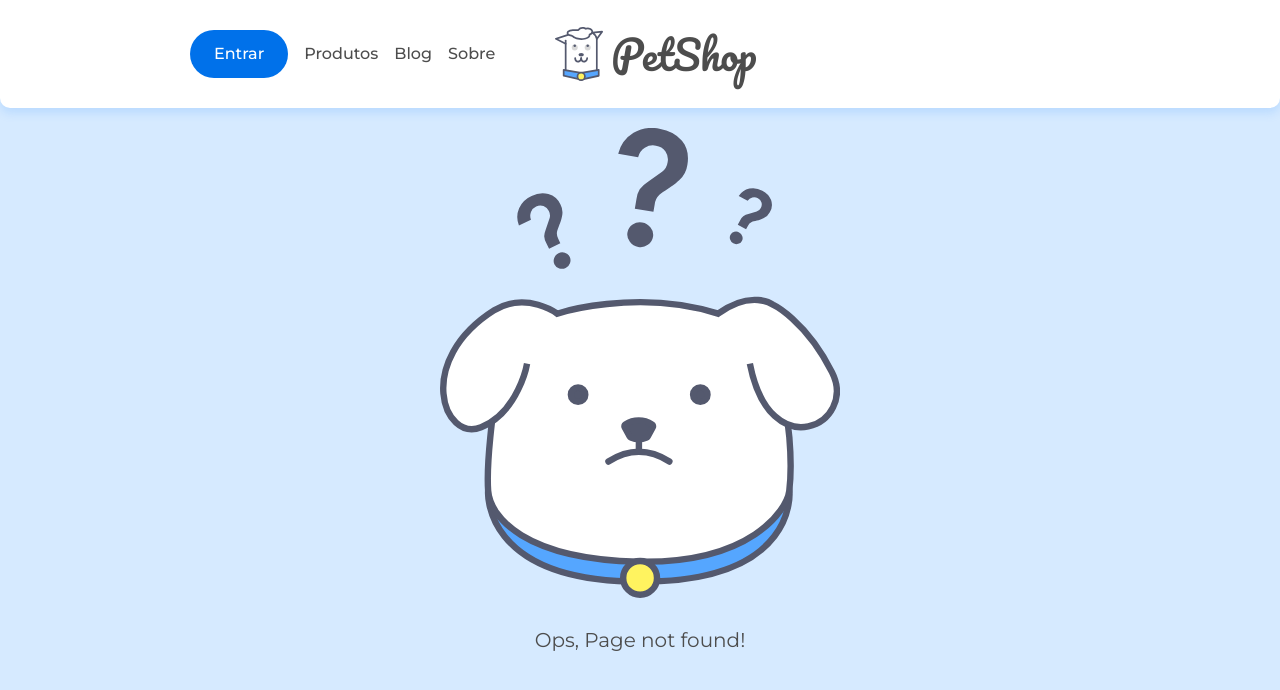
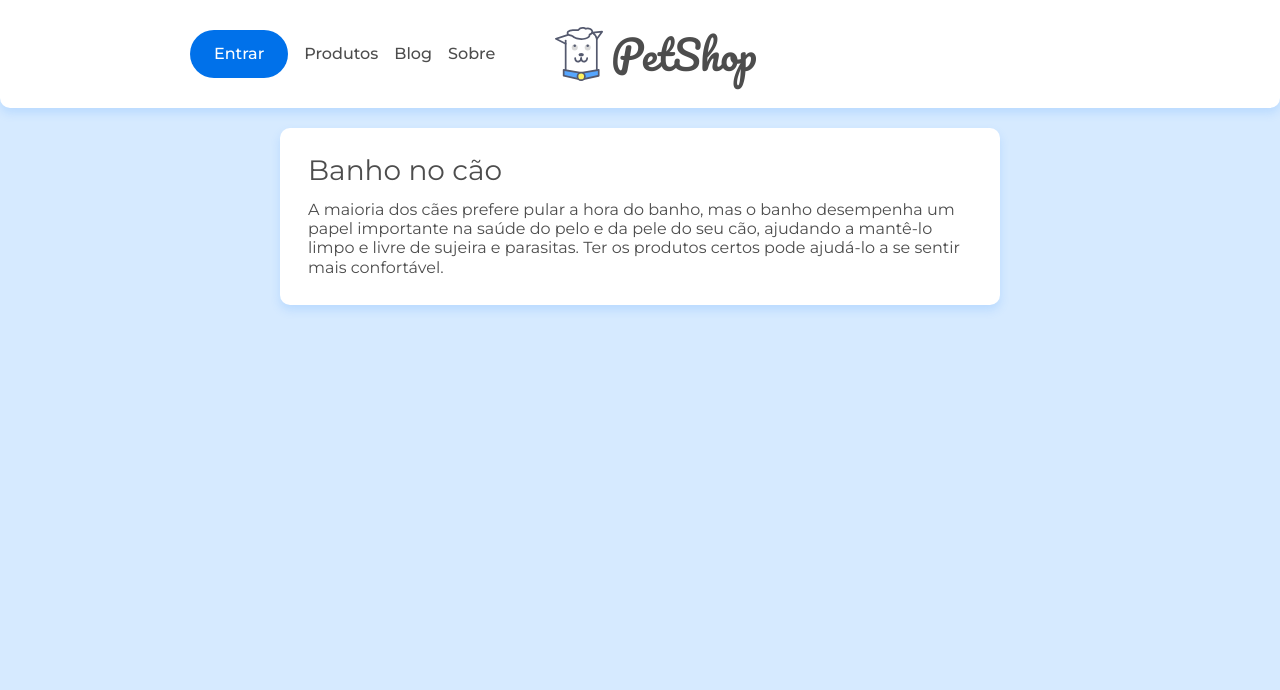
Before and after one commit to Felipe-Borba/alura-reactjs, a React (Create React App) app: page /posts/1 in a window 1280 px wide. Before the commit this address had no page. Shown: the top 690 px of the page. Built offline with nearby package versions, Linux system fonts and the light colour scheme; data requests are answered from the project's data file.

Commit message:
04-02 display post

```diff
--- a/src/App.jsx
+++ b/src/App.jsx
@@ -6,6 +6,7 @@
 import Sobre from './paginas/Sobre';
 import Page404 from './paginas/Page404'
 import NavBar from './components/NavBar'
+import Post from './paginas/Post';
 
 function App() {
 
@@ -13,15 +14,23 @@
     <Router>
       <NavBar />
       <Switch>
+
         <Route exact path='/'>
           <Home />
         </Route>
+
         <Route path='/sobre'>
           <Sobre />
         </Route>
+
+        <Route path='/posts/:id'>
+          <Post />
+        </Route>
+
         <Route>
           <Page404 />
         </Route>
+
       </Switch>
     </Router>
   )
--- a/src/components/PosList.jsx
+++ b/src/components/PosList.jsx
@@ -4,33 +4,20 @@
 
 const PosList = ({ url }) => {
 
-    const [posts, setPosts] = useState([{
-        "id": 1,
-        "title": "Banho no cão",
-        "metadescription": "Use as utensilios certos para banhar seu cão",
-        "body": "A maioria dos cães prefere pular a hora do banho, mas o banho desempenha um papel importante na saúde do pelo e da pele do seu cão, ajudando a mantê-lo limpo e livre de sujeira e parasitas. Ter os produtos certos pode ajudá-lo a se sentir mais confortável.",
-        "categoria": "bem-estar",
-        "subcategoria": "higiene"
-      },
-      {
-        "id": 2,
-        "title": "Seu cachorro merece um tapete higiênico",
-        "metadescription": "O banheiro que seu cachorro merece",
-        "body": "Os tapetes higiênicos são uma inovação do mercado pet, perfeitos para que seu cão faça suas necessidades com conforto e sem sujar a casa. São produtos descartáveis ou laváveis que garantem conforto ao animal.",
-        "categoria": "bem-estar",
-        "subcategoria": "higiene"
-      }])
+    const [posts, setPosts] = useState([])
 
     useEffect(() => {
         search(url, setPosts)
-        // eslint-disable-next-line react-hooks/exhaustive-deps
-    }, [])
+    }, [url])
 
     return (
         <section className='posts container' >
             {
                 posts.map((post) => (
-                    <Link className={`cartao-post cartao-post--${post.categoria}`}>
+                    <Link
+                        className={`cartao-post cartao-post--${post.categoria}`}
+                        to={`/posts/${post.id}`}
+                    >
                         <article key={post.id}>
                             <h3 className='cartao-post__titulo'>
                                 {post.title}
--- /dev/null
+++ b/src/paginas/Post.jsx
@@ -0,0 +1,24 @@
+import React, { useEffect, useState } from 'react'
+import { useParams } from 'react-router'
+import { search } from '../api/api'
+import '../assets/css/post.css'
+
+const Post = () => {
+    const {id} = useParams()
+    const [post, setPost] = useState({})
+
+    useEffect(() => {
+        search(`/posts/${id}`,setPost)
+    }, [id])
+
+    return (
+        <main className='container flex flex--centro'>
+            <article className='cartao post'>
+                <h2 className='cartao__titulo'>{post.title}</h2>
+                <p className='cartao__texto'>{post.body}</p>
+            </article>
+        </main>
+    )
+}
+
+export default Post
```
Also changed, not shown: 1 other file (tests, documents, lock files or other folders).
